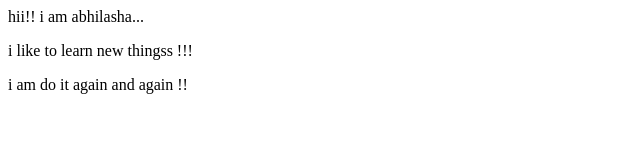
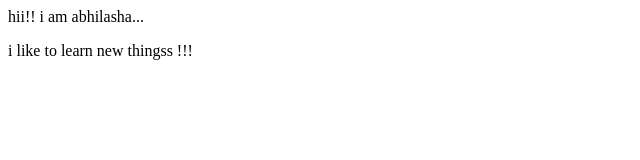
Before and after one commit to abhilasha-jangid/git-test, a plain HTML site: page index.html in a window 1280 px wide. Shown: the whole page, without its empty margins (0-640 px from the left). Drawn offline with Linux system fonts and the light colour scheme.

Commit message:
testing command

```diff
--- a/index.html
+++ b/index.html
@@ -8,8 +8,5 @@
         <p>
             i like to learn new thingss !!!
         </p>
-        <p>
-            i am do it again and again !!
-        </p>
     </body>
 </html>
```
